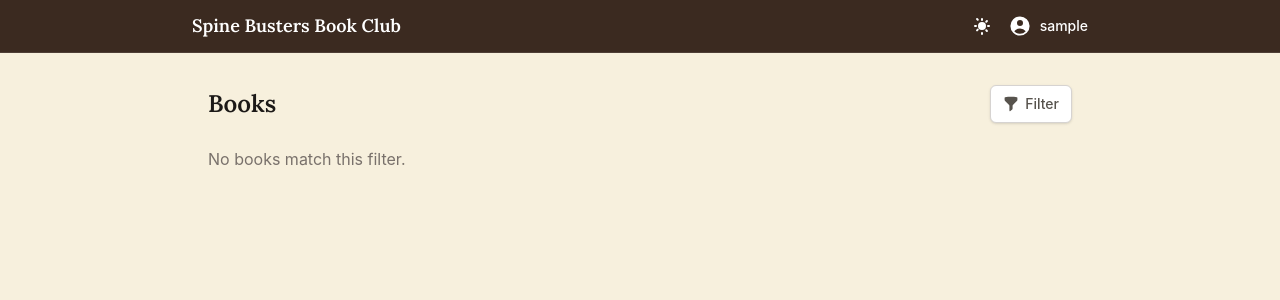
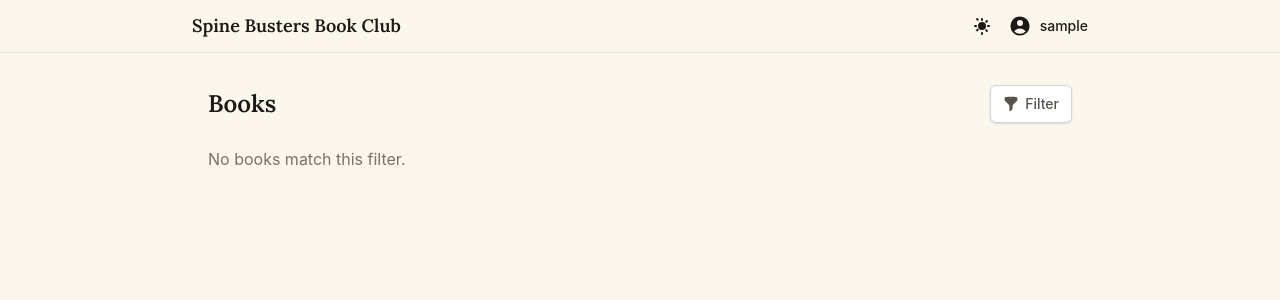
Before and after one commit to MerrillPE/sb-bookclub-app, a Flask app: page /books/ in a window 1280 px wide. Shown: the top 300 px of the page. Run offline with Flask 3, Linux system fonts and the light colour scheme; the visitor is signed in with stand-in values (Sample User, id 1); data that the repository does not hold is empty; some libraries are stand-ins or nearby versions.

Commit message:
Update navbar color and add additional cover options

```diff
--- a/app/books/routes.py
+++ b/app/books/routes.py
@@ -92,7 +92,7 @@ def _open_library_candidate(doc, fallback_isbn=""):
     cover_i = doc.get("cover_i")
     return {
         "title": doc.get("title", ""),
-        "author": ", ".join(doc.get("author_name", [])),
+        "author": (doc.get("author_name") or [""])[0],
         "year": doc.get("first_publish_year"),
         "cover_url": f"https://covers.openlibrary.org/b/id/{cover_i}-L.jpg" if cover_i else "",
         "isbn": fallback_isbn or (doc.get("isbn") or [""])[0],
@@ -183,7 +183,7 @@ def lookup_covers():
             "cover_url": f"https://covers.openlibrary.org/b/id/{cover_ids[0]}-L.jpg",
             "isbn": isbns[0] if isbns else "",
         })
-        if len(covers) >= 8:
+        if len(covers) >= 12:
             break
     return jsonify({"covers": covers})
 
--- a/app/static/js/books.js
+++ b/app/static/js/books.js
@@ -48,7 +48,7 @@ function addCoverThumb(thumbs, candidate, coverEntry, pick) {
   img.src = coverEntry.cover_url;
   img.loading = "lazy";
   img.alt = `${candidate.title} cover option`;
-  img.className = "h-16 w-auto";
+  img.className = "w-full aspect-[2/3] object-cover";
   // Open Library can still return a 200 with a 1x1 placeholder GIF for an edition
   // its own metadata claims has a cover, so a load error alone won't catch it --
   // check actual pixel size as a defense-in-depth backstop.
@@ -95,7 +95,7 @@ function renderLookupCandidates(container, candidates) {
 
     if (candidate.work_key) {
       const thumbs = document.createElement("div");
-      thumbs.className = "hidden mt-1 flex flex-wrap gap-2";
+      thumbs.className = "hidden mt-1 grid grid-cols-6 gap-2";
 
       const toggle = document.createElement("button");
       toggle.type = "button";
--- a/app/templates/base.html
+++ b/app/templates/base.html
@@ -18,17 +18,17 @@
     </head>
     <body class="bg-page-bg text-text-secondary">
         <div id="page-loading-bar" class="hidden fixed inset-x-0 top-0 z-50 h-1 bg-amber-500"></div>
-        <nav class="sticky top-0 z-20 bg-nav-bg text-nav-fg px-4 py-3 border-b border-white/10">
+        <nav class="sticky top-0 z-20 bg-nav-bg text-nav-fg px-4 py-3 border-b border-border-subtle">
             <div class="max-w-4xl mx-auto flex items-center justify-between">
                 <a href="{{ url_for('home') }}" class="text-lg font-serif font-semibold">Spine Busters Book Club</a>
                 <div class="flex items-center gap-4">
-                    <button type="button" data-theme-toggle class="hover:text-amber-300" aria-label="Toggle dark mode">
+                    <button type="button" data-theme-toggle class="hover:text-btn-primary" aria-label="Toggle dark mode">
                         <svg xmlns="http://www.w3.org/2000/svg" viewBox="0 0 20 20" fill="currentColor" class="h-5 w-5 block dark:hidden"><path d="M10 2a1 1 0 011 1v1a1 1 0 11-2 0V3a1 1 0 011-1zm4 8a4 4 0 11-8 0 4 4 0 018 0zm-.464 4.95l.707.707a1 1 0 001.414-1.414l-.707-.707a1 1 0 00-1.414 1.414zm2.12-10.607a1 1 0 010 1.414l-.706.707a1 1 0 11-1.414-1.414l.707-.707a1 1 0 011.414 0zM17 9a1 1 0 110 2h-1a1 1 0 110-2h1zM4 9a1 1 0 110 2H3a1 1 0 110-2h1zm.343-6.657a1 1 0 011.414 0l.707.707A1 1 0 115.05 4.464l-.707-.707a1 1 0 010-1.414zm0 12.728a1 1 0 010-1.414l.707-.707a1 1 0 111.414 1.414l-.707.707a1 1 0 01-1.414 0zM10 16a1 1 0 011 1v1a1 1 0 11-2 0v-1a1 1 0 011-1z"/></svg>
                         <svg xmlns="http://www.w3.org/2000/svg" viewBox="0 0 20 20" fill="currentColor" class="h-5 w-5 hidden dark:block"><path d="M17.293 13.293A8 8 0 016.707 2.707a8.001 8.001 0 1010.586 10.586z"/></svg>
                     </button>
                     {% if current_user.is_authenticated %}
                         <div class="relative">
-                            <button type="button" data-user-menu-toggle class="flex items-center gap-2 hover:text-amber-300" aria-expanded="false" aria-haspopup="true" aria-controls="user-menu">
+                            <button type="button" data-user-menu-toggle class="flex items-center gap-2 hover:text-btn-primary" aria-expanded="false" aria-haspopup="true" aria-controls="user-menu">
                                 <svg xmlns="http://www.w3.org/2000/svg" viewBox="0 0 20 20" fill="currentColor" class="h-6 w-6"><path fill-rule="evenodd" d="M18 10a8 8 0 11-16 0 8 8 0 0116 0zm-5.5-2.5a2.5 2.5 0 11-5 0 2.5 2.5 0 015 0zM10 12a5.99 5.99 0 00-4.793 2.39A6.483 6.483 0 0010 16.5a6.483 6.483 0 004.793-2.11A5.99 5.99 0 0010 12z" clip-rule="evenodd"/></svg>
                                 <span class="text-sm font-medium">{{ current_user.display_name }}</span>
                             </button>
@@ -42,7 +42,7 @@
                             </div>
                         </div>
                     {% else %}
-                        <a href="{{ url_for('auth.login') }}" class="hover:text-amber-300">Log in</a>
+                        <a href="{{ url_for('auth.login') }}" class="hover:text-btn-primary">Log in</a>
                     {% endif %}
                 </div>
             </div>
```
Also changed, not shown: app/static/src/input.css (+5 -5 lines), app/static/css/output.css.
